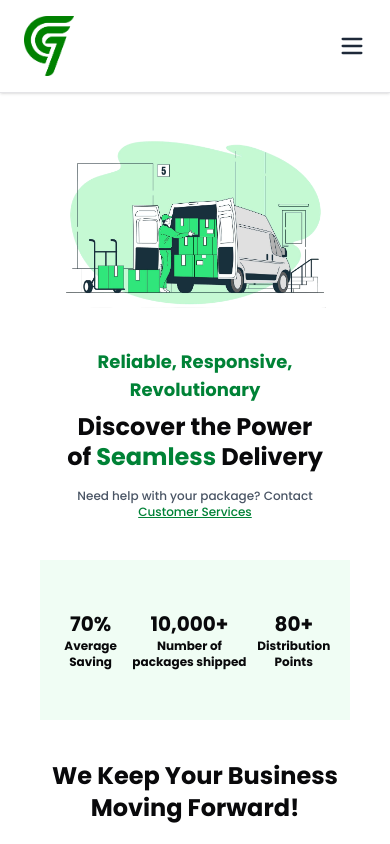
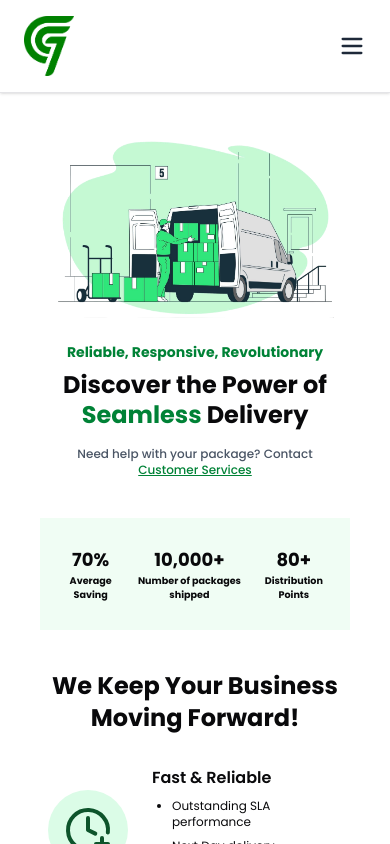
Before and after one commit to Rahulkaradwal/gglc, a Next.js app: page / in a window 390 px wide. Shown: the top 844 px of the page. Built offline with nearby package versions, Linux system fonts and the light colour scheme.

Commit message:
fix: home page ui

```diff
--- a/components/DeliveryData.tsx
+++ b/components/DeliveryData.tsx
@@ -1,11 +1,12 @@
 import React from "react";
 import RisingNumber from "./RisingNumbers";
 const divClass = "flex flex-col items-center justify-center  ";
-const textClass = "text-xl md:text-3xl text-5xl text-golden-800 font-bold";
-const descriptionClass = "font-bold text-center text-xs md:text-sm lg:text-lg";
+const textClass = "text-lg md:text-3xl text-5xl text-golden-800 font-bold";
+const descriptionClass =
+  "font-bold text-center text-[0.6rem] md:text-sm lg:text-lg";
 function DeliveryData() {
   return (
-    <div className=" w-full h-40 bg-green-50 flex text-center justify-around p-4   ">
+    <div className=" w-full h-28 md:h-40 bg-green-50 flex text-center justify-around p-4   ">
       <div className={divClass}>
         <p className={textClass}>
           <RisingNumber targetNumber={70} duration={1000} />%
--- a/components/home/hero.tsx
+++ b/components/home/hero.tsx
@@ -4,10 +4,10 @@ import React from "react";
 
 function Hero() {
   return (
-    <section className="flex flex-col-reverse  lg:pt-28 lg:flex-row items-center justify-between gap-10 px-6 md:px-16 mt-10 mb-10">
+    <section className="flex flex-col-reverse  lg:pt-28 lg:flex-row items-center justify-between gap-6 px-4 md:px-16 mt-10 mb-10">
       {/* Text content */}
       <div className="text-center  lg:text-left">
-        <h3 className="text-lg md:text-2xl font-bold text-green-700 mb-2">
+        <h3 className="text-sm md:text-2xl font-bold text-green-700 mb-2">
           Reliable, Responsive, Revolutionary
         </h3>
         <h1 className="text-2xl md:text-5xl font-bold leading-tight mb-4">
--- a/components/home/join-us.tsx
+++ b/components/home/join-us.tsx
@@ -4,8 +4,8 @@ import Image from "next/image";
 
 function JoinUs() {
   return (
-    <section className="flex md:px-10 md:mt-20 lg:px-36 my-8 md:my-14   items-center justify-end gap-4">
-      <div className=" flex-1/2 block relative h-[230px]  w-[300px] md:h-[300px]">
+    <section className="flex md:px-10 md:mt-20 lg:px-36 my-8 md:my-14   items-center justify-end gap-2.5">
+      <div className=" flex-1/3 block relative h-[230px]  w-[300px] md:h-[300px]">
         <Image
           className="rounded-2xl shadow-xl   object-cover"
           src="/delivery4.jpg"
@@ -13,11 +13,13 @@ function JoinUs() {
           fill
         />
       </div>
-      <div className="w-1/2  md:ml-16 px-4">
-        <div className=" flex-2/3  flex  flex-col gap-3 md:gap-6">
-          <h1 className="text-green-700 font-bold">Candidates Wanted</h1>
-          <h1 className=" text-xl md:text-4xl font-bold">
-            Become a Green Gear Driver
+      <div className="w-1/2  md:ml-16 px-1 md:px-4">
+        <div className=" flex-2/3  flex gap-3  flex-col  md:gap-6">
+          <h1 className="text-green-700 text-sm md:text-2xl font-bold">
+            Candidates Wanted
+          </h1>
+          <h1 className=" text-lg md:text-4xl font-bold">
+            Become a GGLC Driver
           </h1>
           <p className="md:font-semibold md:text-lg text-xs ">
             Our inter-connected, flexible fleet of drivers expands to meet
```
